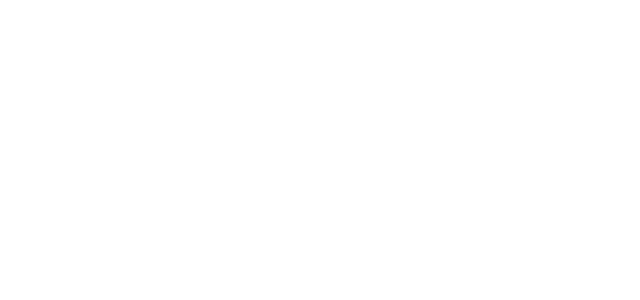
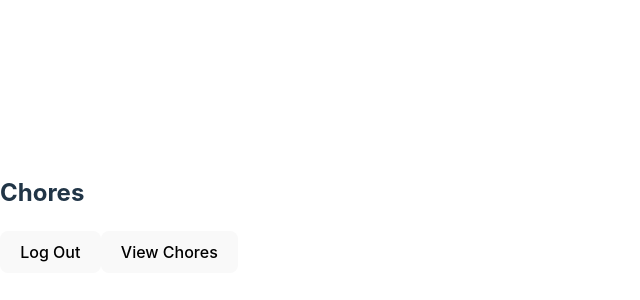
Before and after one commit to DannyFischler/ChoreTracker, a React (Vite) app in the folder client/: page /chores in a window 1280 px wide. Before the commit this address had no page. Shown: the part 186-486 px from the top of the page, without its empty margins (0-640 px from the left). Built offline with nearby package versions, Linux system fonts and the light colour scheme.

Commit message:
updated chores route

```diff
--- a/client/src/App.jsx
+++ b/client/src/App.jsx
@@ -6,6 +6,7 @@ import ParentRegistration from './components/ParentRegistration';
 import ParentDashboard from './components/ParentDashboard';
 import CreateChildAccount from './components/CreateChildAccount';
 import Login from './components/Login';
+import Chores from './components/Chores';
 
 function App() {
   return (
@@ -17,6 +18,7 @@ function App() {
             <Route path="/login" element={<Login />} />
             <Route path="/dashboard" element={<ParentDashboard />} />
             <Route path="/create-child-account" element={<CreateChildAccount />} />
+            <Route path="/chores" element={<Chores />} />
             {/* Additional routes can be added here */}
           </Routes>
         </div>
--- a/client/src/components/Chores.jsx
+++ b/client/src/components/Chores.jsx
@@ -1,17 +1,28 @@
 import React from 'react';
-import { useHistory } from 'react-router-dom';
+import { useNavigate } from 'react-router-dom';
 
 function Chores() {
-    const history = useHistory();
+  const navigate = useNavigate();
 
-    function handleClick() {
-        history.push("/viewallchores");
+  function handleClick() {
+    navigate("/viewallchores");
+  }
 
-    }
-    return(
-
-    <button type="button" onClick={handleClick} class="btn btn-primary KidButton">View Chores</button>
-    )
+  return (
+    <div>
+      <h2>Chores</h2>
+      <button className="btn btn-success" onClick={() => navigate("/")}>
+        Log Out
+      </button>
+      <button
+        type="button"
+        onClick={handleClick}
+        className="btn btn-primary KidButton"
+      >
+        View Chores
+      </button>
+    </div>
+  );
 }
 
-export default Chores
+export default Chores;
```
Also changed, not shown: client/src/components/ViewAllChores.jsx (deleted, +0 -9 lines).
